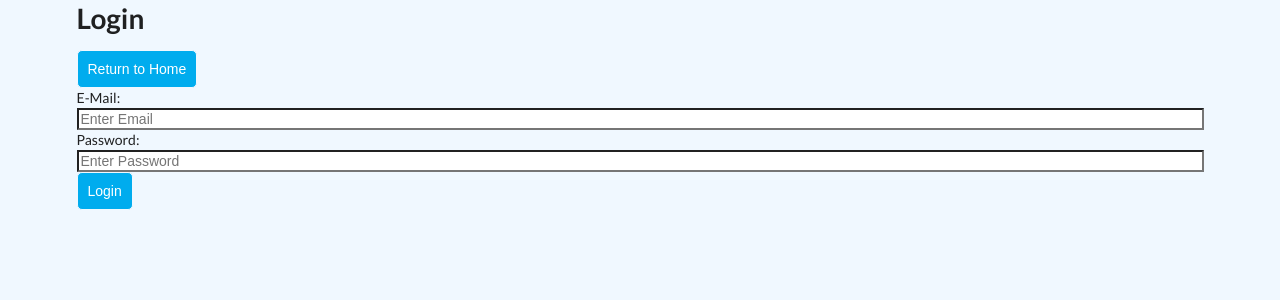
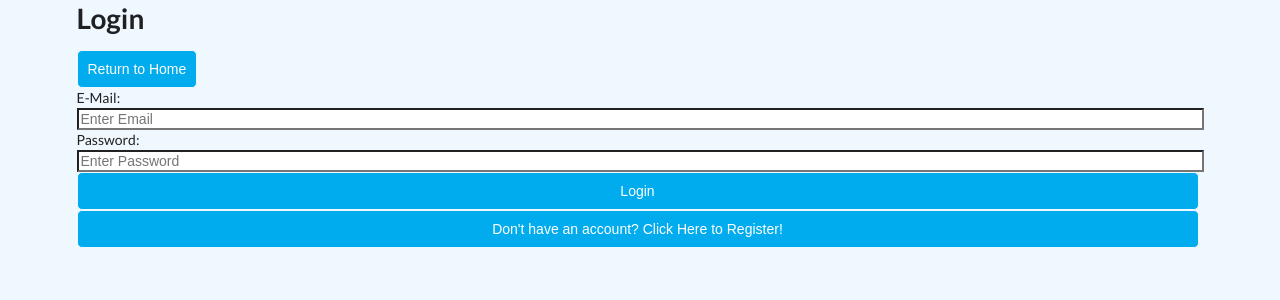
Before and after one commit to jayaramsivaramannair/book_notes, a React (Create React App) app: page /login in a window 1280 px wide. Shown: the top 300 px of the page. Built offline with nearby package versions, Linux system fonts and the light colour scheme.

Commit message:
Successfully set up login form to interact with backend and set token on local storage

```diff
--- a/src/App.js
+++ b/src/App.js
@@ -1,42 +1,27 @@
-import React, { useState } from 'react'
+import React from 'react'
 import { Route, Switch } from 'react-router-dom';
 import Dashboard from './Components/Dashboard.js'
-import Home from './Components/Home.js'
+import Landing from './Components/Landing.js'
 import LoginForm from './Components/LoginForm.js'
 
 function App() {
-
-  const [results, setResults] = useState([])
-  const [loading, setLoading] = useState(false)
-
-
-  const assignResults = (results) => {
-    setResults(results)
-  }
-
-  const changeLoadingStatus = (status) => {
-    setLoading(status)
-  }
-
-
   return (
     <div className="App ui container">
       {/*Home page will be defaulted to if no other routes are found*/}
       <Switch>
+
         <Route exact path="/dashboard">
-          <Dashboard
-            assignResults={assignResults}
-            setLoading={changeLoadingStatus}
-            loading={loading}
-            bookResults={results}
-          />
+          <Dashboard />
         </Route>
+
         <Route exact path="/login">
           <LoginForm />
         </Route>
+
         <Route path="/">
-          <Home />
+          <Landing />
         </Route>
+
       </Switch>
     </div>
   );
--- a/src/Components/Home.js
+++ /dev/null
@@ -1,12 +0,0 @@
-import React from 'react'
-
-import Landing from './Landing.js';
-
-export default function Home() {
-
-    return (
-        <div>
-            <Landing />
-        </div>
-    )
-}
--- a/src/Components/LoginForm.js
+++ b/src/Components/LoginForm.js
@@ -1,5 +1,6 @@
 import React, { useState } from 'react'
 import { useHistory } from 'react-router-dom';
+import axios from 'axios';
 
 const LoginForm = (props) => {
     const [formValues, setFormValues] = useState({
@@ -14,12 +15,28 @@ const LoginForm = (props) => {
         console.log(formValues)
     }
 
+    const submitForm = (evt) => {
+        evt.preventDefault()
+        console.log(formValues)
+        axios.post("https://fifty-two-book-notes.herokuapp.com/api/login", formValues)
+            .then((res) => {
+                console.log(res.data)
+                //Waits for the response to come in and then sets the token on localStorage
+                localStorage.setItem('authToken', res.data.token)
+                history.push('/dashboard')
+            })
+            .catch((err) => {
+                console.log(err)
+            })
+        setFormValues({ ...formValues, email: '', password: '' })
+    }
+
     return (
         <div>
             <h1>Login</h1>
             <button onClick={() => history.push('/')}>Return to Home</button>
-            <form>
-                <label>E-Mail:</label>
+            <form onSubmit={submitForm}>
+                <label >E-Mail:</label>
                 <input
                     type="email"
                     name="email"
@@ -35,9 +52,9 @@ const LoginForm = (props) => {
                     value={formValues.password}
                     onChange={registerFormValues}
                 />
-
+                <button>Login</button>
+                <button>Don't have an account? Click Here to Register!</button>
             </form>
-            <button>Login</button>
         </div>
     )
 }
```
